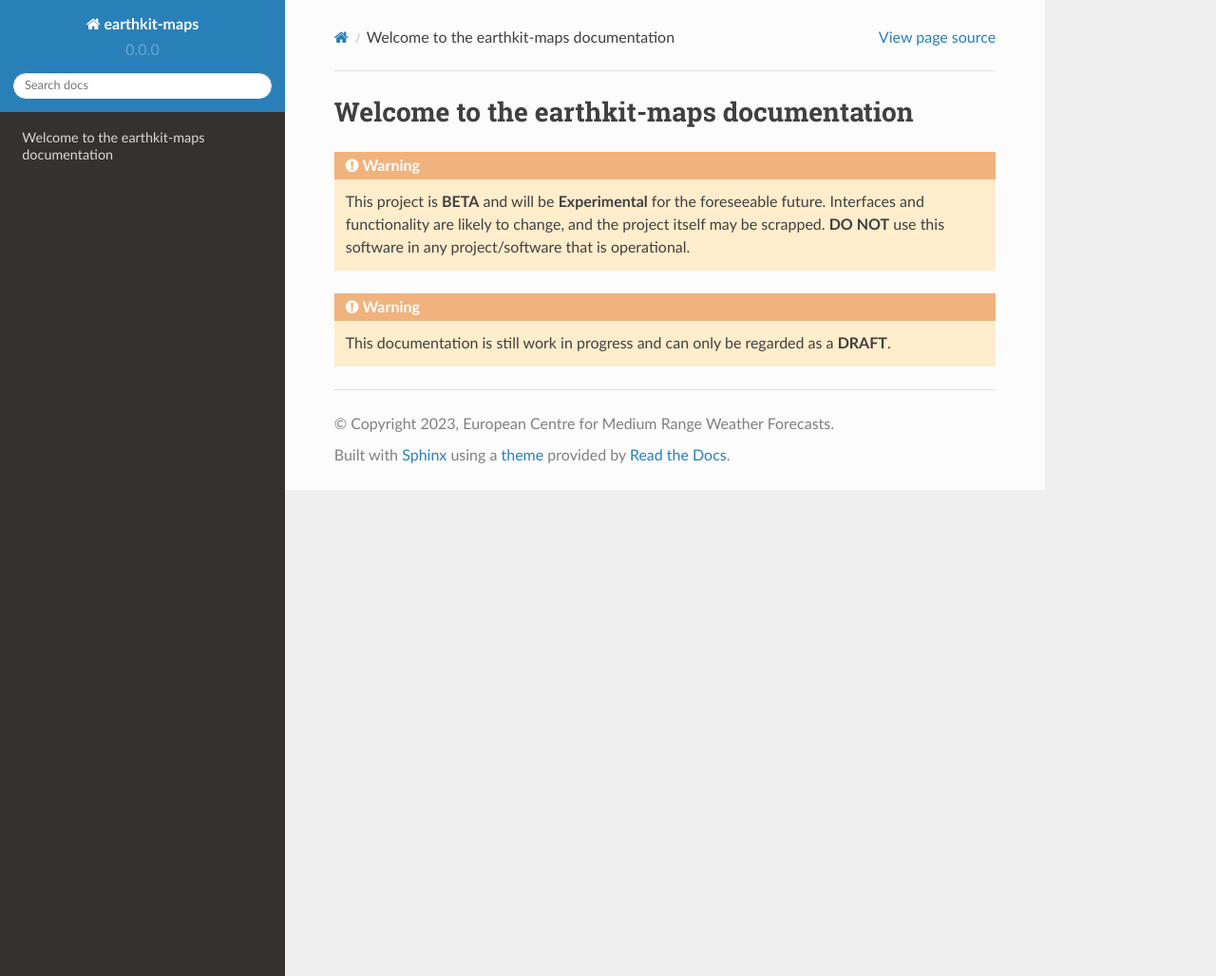
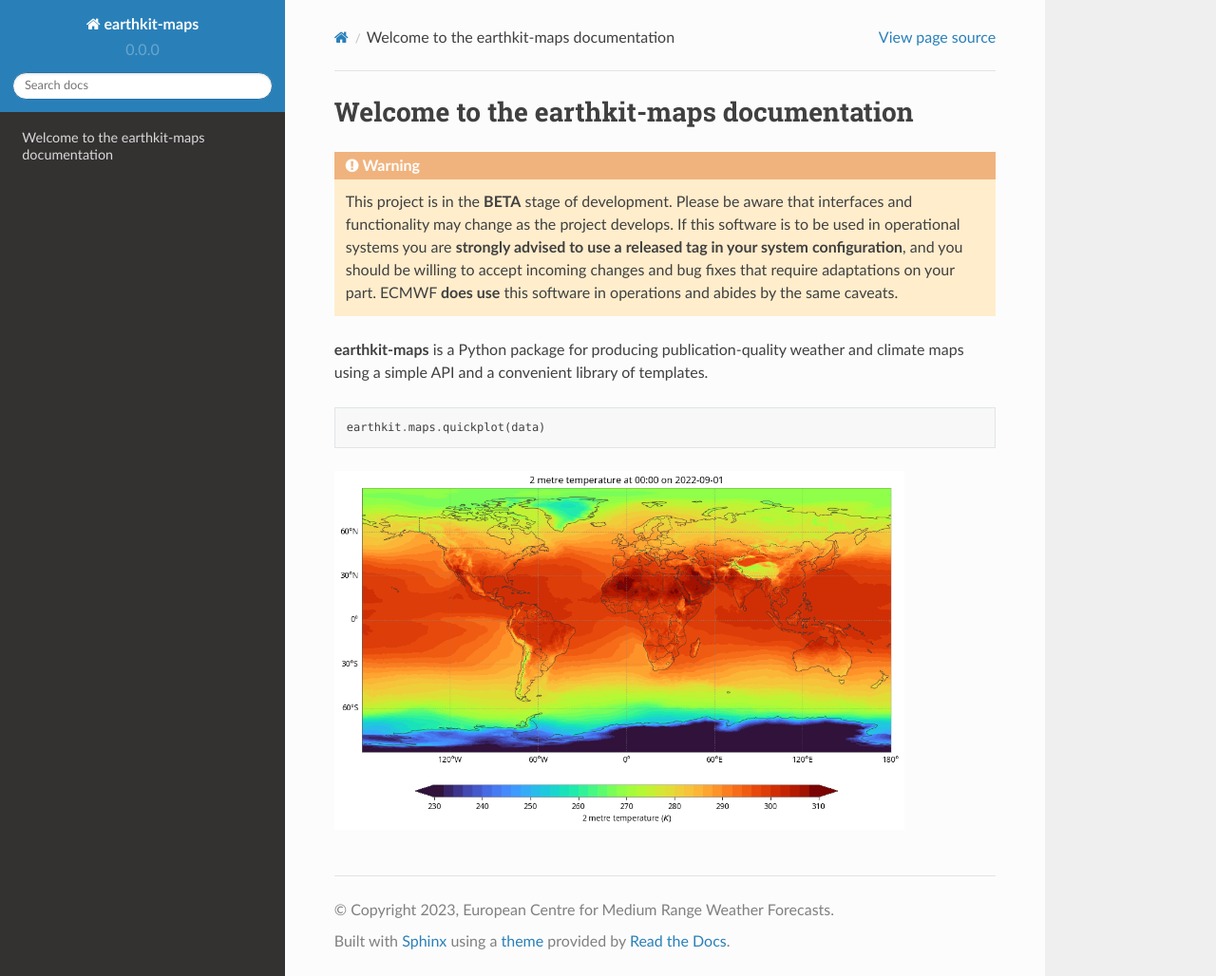
Before and after one commit to ecmwf/earthkit-maps, a Sphinx documentation site: the page built from docs/index.rst, in a window 1280 px wide and 1028 px high. Shown: the whole window at 95% size. Built offline with Sphinx 7.4.7 and the Read the Docs theme 2.0.0, drawn with Linux system fonts in a browser that asks for light colours.

Commit message:
Adds example quickplot image to documentation homepage

```diff
--- a/docs/index.rst
+++ b/docs/index.rst
@@ -3,8 +3,14 @@ Welcome to the earthkit-maps documentation
 
 .. warning::
 
-    This project is **BETA** and will be **Experimental** for the foreseeable future. Interfaces and functionality are likely to change, and the project itself may be scrapped. **DO NOT** use this software in any project/software that is operational.
+    This project is in the **BETA** stage of development. Please be aware that interfaces and functionality may change as the project develops. If this software is to be used in operational systems you are **strongly advised to use a released tag in your system configuration**, and you should be willing to accept incoming changes and bug fixes that require adaptations on your part. ECMWF **does use** this software in operations and abides by the same caveats.
 
-.. warning::
+**earthkit-maps** is a Python package for producing publication-quality weather
+and climate maps using a simple API and a convenient library of templates.
 
-    This documentation is still work in progress and can only be regarded as a **DRAFT**.
+.. code-block:: python
+
+    earthkit.maps.quickplot(data)
+
+.. image:: images/quickplot-era5-t2m-20220901.png
+   :width: 600
```
Also changed, not shown: docs/images/quickplot-era5-t2m-20220901.png (added).
